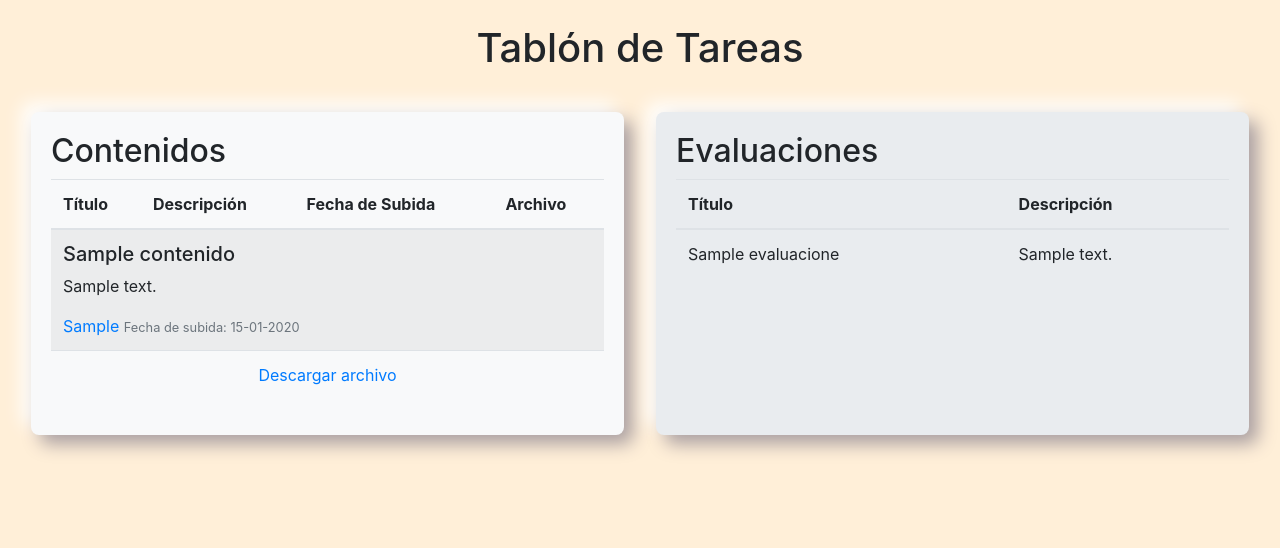
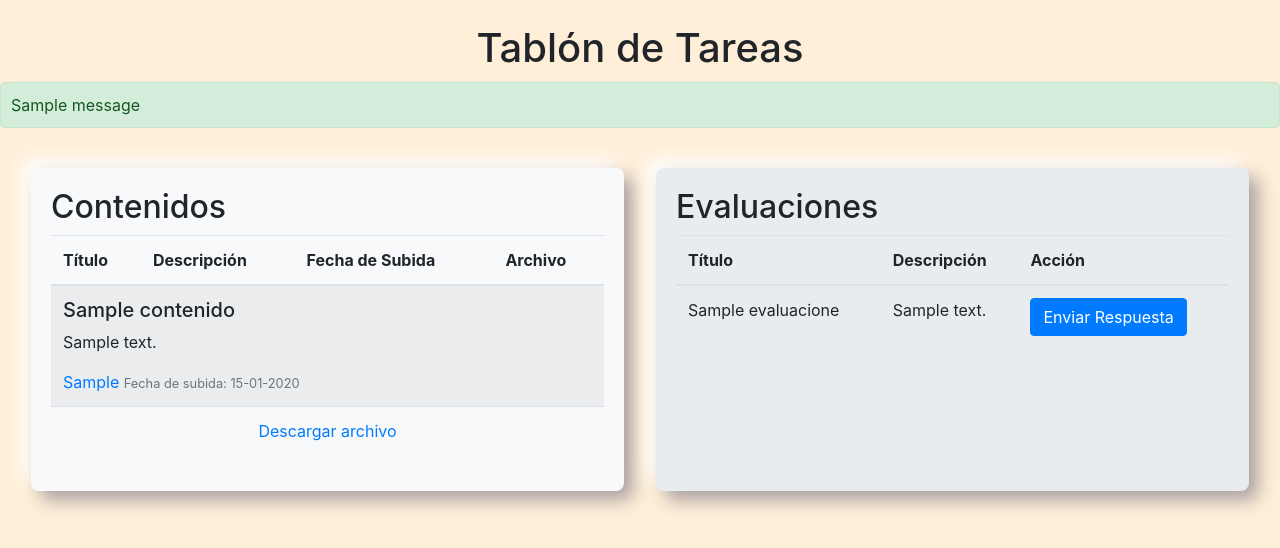
Before and after one commit to ParisNicolas/aula-virtual, a Flask app: page /tablon/1 in a window 1280 px wide. Shown: the part 62-610 px from the top of the page. Run offline with Flask 3, Linux system fonts and the light colour scheme; a user stored in the database is signed in; tables that the repository leaves empty hold one stand-in row (values such as "Sample post"); one stand-in notice (Sample message) is shown; some libraries are stand-ins or nearby versions.

Commit message:
evaluaciones listas

```diff
--- a/app/forms.py
+++ b/app/forms.py
@@ -52,3 +52,7 @@ class CambiarProfesorForm(FlaskForm):
 class AgregarAlumnoForm(FlaskForm):
     alumno_id = SelectField('Seleccionar Alumno', validators=[DataRequired()])
     submit = SubmitField('Agregar Alumno')
+
+class RespuestaForm(FlaskForm):
+    respuesta = TextAreaField('Respuesta', validators=[DataRequired(), Length(max=500)])
+    submit = SubmitField('Enviar Respuesta')
--- a/app/routes.py
+++ b/app/routes.py
@@ -5,8 +5,8 @@ from functools import wraps
 import os
 
 from app import db
-from app.models import Curso, Usuario, Contenido, asignaciones, Evaluacion
-from app.forms import LoginForm, RegisterForm, ContentForm, CambiarProfesorForm, AgregarAlumnoForm, CursoForm, EVAForm
+from app.models import Curso, Usuario, Contenido, asignaciones, Evaluacion, Entrega
+from app.forms import LoginForm, RegisterForm, ContentForm, CambiarProfesorForm, AgregarAlumnoForm, CursoForm, EVAForm, RespuestaForm
 
 
 main = Blueprint('main', __name__, template_folder='templates')
@@ -152,10 +152,37 @@ def tablon(curso_id):
     evaluaciones = Evaluacion.query.filter_by(curso_id=curso_id).all()
     return render_template('tablon.html',curso=curso , contenidos=contenidos, evaluaciones=evaluaciones)
 
-#Subir una respuesta a una evaluacion
-@main.route('/evaluacion/<evaluacion_id>', methods=['POST'])
-def subir_respuesta(evaluacion_id):
-    return render_template('algo.html')
+@main.route('/curso/<int:curso_id>/evaluacion/<int:evaluacion_id>/entregar', methods=['GET', 'POST'])
+@role_required(['estudiante'])
+def entregar_respuesta(curso_id, evaluacion_id):
+    # Obtener el curso correspondiente
+    curso = Curso.query.get_or_404(curso_id)
+
+    # Comprueba si el usuario ha enviado una respuesta previamente
+    entrega_existente = Entrega.query.filter_by(usuario_id=current_user.id, evaluacion_id=evaluacion_id).first()
+
+    if entrega_existente:
+        flash('Ya has enviado una respuesta para esta evaluación.', 'warning')
+        return redirect(url_for('main.tablon', curso_id=curso_id))
+
+    form = RespuestaForm()
+
+    if form.validate_on_submit():
+        nueva_respuesta = Entrega(
+            usuario_id=current_user.id,
+            evaluacion_id=evaluacion_id,
+            respuestas=form.respuesta.data
+        )
+        db.session.add(nueva_respuesta)
+        db.session.commit()
+
+        flash('Respuesta enviada exitosamente.', 'success')
+        return redirect(url_for('main.tablon', curso_id=curso_id))
+
+    return render_template('studiant/respuestas.html', form=form, curso=curso, evaluacion_id=evaluacion_id)
+
+
+
 
 
 #------- TABLON DE INSTRUCTORES ---------
--- a/app/templates/tablon.html
+++ b/app/templates/tablon.html
@@ -1,6 +1,20 @@
 {% extends "/bases_jinja/base_class.html" %}
 {% block content %}
 <h1 class="text-center mt-4">Tablón de Tareas</h1>
+
+<!-- Sección para mostrar mensajes flash -->
+{% with messages = get_flashed_messages(with_categories=True) %}
+  {% if messages %}
+    <div class="alert-container">
+      <ul class="flashes">
+        {% for category, message in messages %}
+          <li class="alert alert-{{ category }}">{{ message }}</li>
+        {% endfor %}
+      </ul>
+    </div>
+  {% endif %}
+{% endwith %}
+
 <div class="container-fluid mt-4 d-flex">
     <div class="left-panel m-3">
         <h2>Contenidos</h2>
@@ -16,7 +30,6 @@
             <tbody>
                 {% for contenido in contenidos %}
                 <tr>
-                    <!-- Datos extra del contenido -->
                     <td colspan="4">
                         <h5>{{ contenido.titulo }}</h5>
                         <p>{{ contenido.descripcion }}</p>
@@ -27,35 +40,23 @@
                     </td>
                 </tr>
                 <tr>
-                    <!-- Archivo multimedia -->
                     <td colspan="4" class="text-center">
-                        <!-- Mostrar imagen -->
                         {% if contenido.archivo.endswith(('.png', '.jpg', '.jpeg', '.gif')) %}
                             <img src="{{ url_for('static', filename='uploads/' ~ contenido.archivo) }}" alt="{{ contenido.titulo }}" class="img-fluid">
-
-                        <!-- Mostrar audio -->
                         {% elif contenido.archivo.endswith('.mp3') %}
                             <audio controls>
                                 <source src="{{ url_for('static', filename='uploads/' ~ contenido.archivo) }}" type="audio/mpeg">
                                 Tu navegador no soporta el elemento de audio.
                             </audio>
-
-                        <!-- Mostrar video -->
                         {% elif contenido.archivo.endswith('.mp4') %}
                             <video controls class="w-100">
                                 <source src="{{ url_for('static', filename='uploads/' ~ contenido.archivo) }}" type="video/mp4">
                                 Tu navegador no soporta el elemento de video.
                             </video>
-
-                        <!-- Mostrar PDF -->
                         {% elif contenido.archivo.endswith('.pdf') %}
                             <a href="{{ url_for('static', filename='uploads/' ~ contenido.archivo) }}" target="_blank">Ver PDF</a>
-
-                        <!-- Enlace a contenido externo -->
                         {% elif contenido.archivo.startswith('http') %}
                             <a href="{{ contenido.archivo }}" target="_blank">Ver enlace externo</a>
-
-                        <!-- Otros archivos descargables -->
                         {% else %}
                             <a href="{{ url_for('static', filename='uploads/' ~ contenido.archivo) }}" download>Descargar archivo</a>
                         {% endif %}
@@ -77,6 +78,7 @@
                 <tr>
                     <th>Título</th>
                     <th>Descripción</th>
+                    <th>Acción</th>
                 </tr>
             </thead>
             <tbody>
@@ -84,10 +86,13 @@
                 <tr>
                     <td>{{ evaluacion.titulo }}</td>
                     <td>{{ evaluacion.descripcion }}</td>
+                    <td>
+                        <a href="{{ url_for('main.entregar_respuesta', curso_id=curso.id, evaluacion_id=evaluacion.id) }}" class="btn btn-primary">Enviar Respuesta</a>
+                    </td>
                 </tr>
                 {% else %}
                 <tr>
-                    <td colspan="2" class="text-center">No hay evaluaciones disponibles.</td>
+                    <td colspan="3" class="text-center">No hay evaluaciones disponibles.</td>
                 </tr>
                 {% endfor %}
             </tbody>
@@ -103,7 +108,6 @@
         overflow-y: auto; /* Habilitar scroll vertical */
         padding: 20px; /* Espaciado interno */
         box-sizing: border-box; /* Incluir padding en el tamaño total */
-
         border-radius: 8px;
         background: #ddcfd1;
         box-shadow:  9px 9px 18px #aa9fa1,
@@ -115,5 +119,25 @@
     .right-panel {
         background-color: #e9ecef; /* Color de fondo para el panel derecho */
     }
+    .alert-container {
+        margin-bottom: 20px; /* Espacio entre el mensaje y el resto del contenido */
+    }
+    .flashes {
+        list-style-type: none;
+        padding: 0;
+    }
+    .alert {
+        margin: 10px 0;
+        padding: 10px;
+        border-radius: 5px;
+    }
+    .alert-success {
+        background-color: #d4edda;
+        color: #155724;
+    }
+    .alert-warning {
+        background-color: #fff3cd;
+        color: #856404;
+    }
 </style>
 {% endblock %}
```
Also changed, not shown: app/templates/studiant/respuestas.html (added, +16 -0 lines), app/templates/teacher/entregas.html (added).
